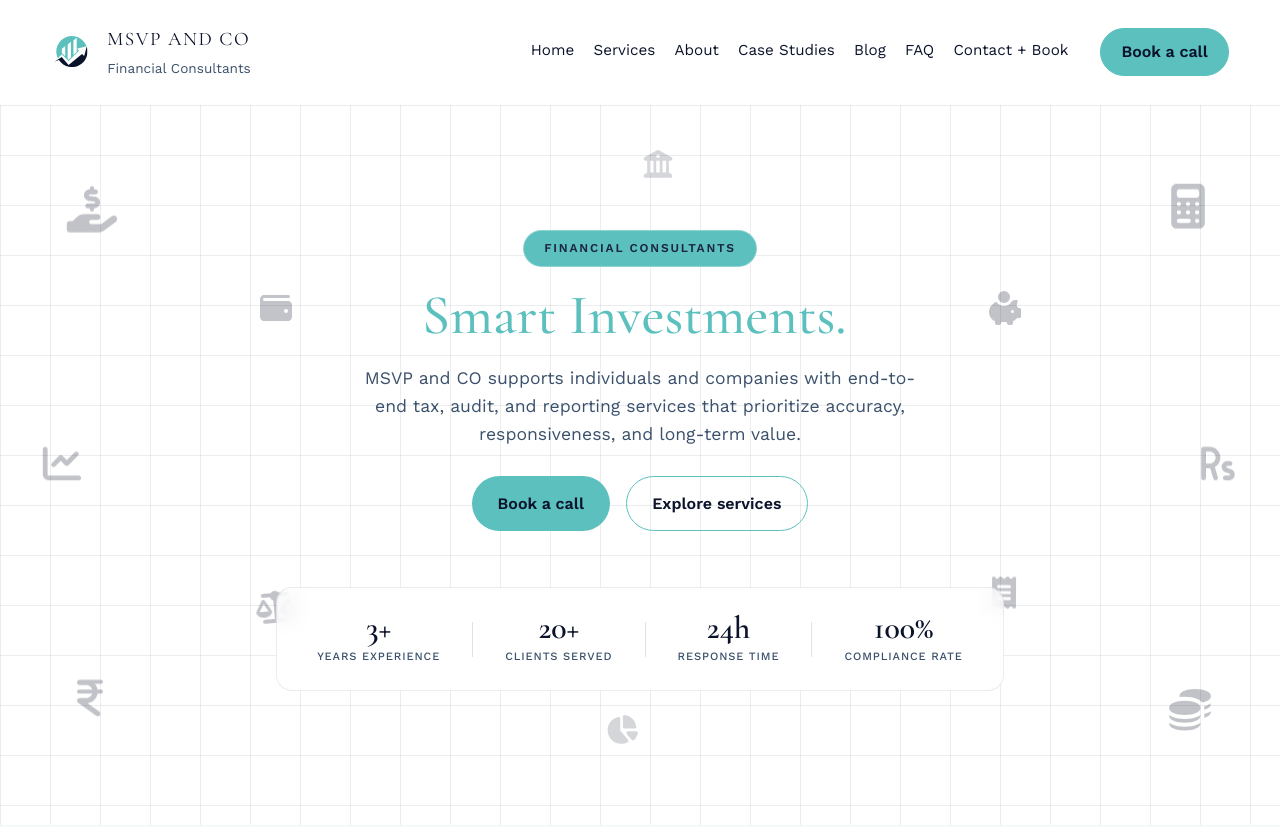
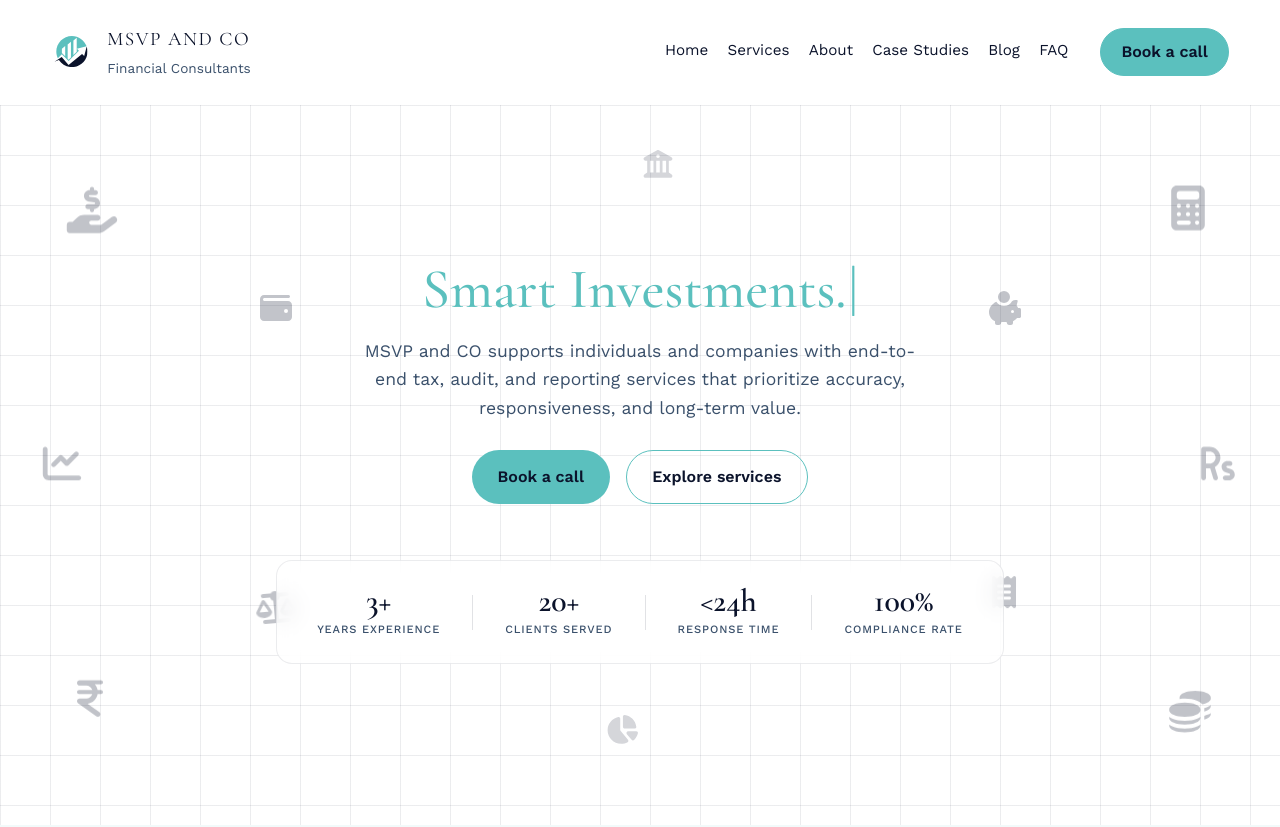
Before and after one commit to varunbellutagi/varunbellutagi.github.io, a React (Vite) app: page / in a window 1280 px wide. Shown: the top 827 px of the page. Built offline with nearby package versions, Linux system fonts and the light colour scheme.

Commit message:
minor changes and fixes

```diff
--- a/src/App.tsx
+++ b/src/App.tsx
@@ -2,11 +2,11 @@
 import { BrowserRouter, Link, Outlet, Route, Routes } from 'react-router-dom';
 import './App.css';
 import logoSrc from './assets/msvpcologo.svg';
+import Home from './pages/Home';
 
 const Blog = lazy(() => import('./pages/Blog'));
 const BlogPost = lazy(() => import('./pages/BlogPost'));
 const Faq = lazy(() => import('./pages/Faq'));
-const Home = lazy(() => import('./pages/Home'));
 
 function Layout() {
   const [isMenuOpen, setIsMenuOpen] = useState(false);
@@ -19,7 +19,9 @@
       <header className="site-header">
         <div className="header-bar">
           <div className="brand">
+            <Link to="/">
               <img src={logoSrc} className="site-logo" alt="MSVP and CO Logo" />
+            </Link>
             <div className="brand-text">
               <span className="brand-name">MSVP and CO</span>
               <span className="brand-sub">Financial Consultants</span>
@@ -41,9 +43,9 @@
 
         <div className={`header-menu ${isMenuOpen ? 'open' : ''}`}>
           <nav className="nav">
-            <Link to="/" onClick={closeMenu}>
+            <a href="/#home" onClick={closeMenu}>
               Home
-            </Link>
+            </a>
             <a href="/#services" onClick={closeMenu}>
               Services
             </a>
@@ -59,9 +61,6 @@
             <Link to="/faq" onClick={closeMenu}>
               FAQ
             </Link>
-            <a href="/#contact" onClick={closeMenu}>
-              Contact + Book
-            </a>
           </nav>
           <a className="nav-cta" href="/#contact" onClick={closeMenu}>
             Book a call
@@ -76,7 +75,7 @@
           <div className="footer-nav">
             <div className="footer-col">
               <h4>Company</h4>
-              <Link to="/">Home</Link>
+              <a href="/#home">Home</a>
               <a href="/#about">About Us</a>
               <a href="/#services">Services</a>
               <a href="/#case-studies">Case Studies</a>
@@ -139,16 +138,35 @@
 function App() {
   return (
     <BrowserRouter>
-      <Suspense fallback={<div>Loading...</div>}>
       <Routes>
         <Route element={<Layout />}>
           <Route path="/" element={<Home />} />
-            <Route path="/blog" element={<Blog />} />
-            <Route path="/blog/:slug" element={<BlogPost />} />
-            <Route path="/faq" element={<Faq />} />
+          <Route
+            path="/blog"
+            element={
+              <Suspense fallback={null}>
+                <Blog />
+              </Suspense>
+            }
+          />
+          <Route
+            path="/blog/:slug"
+            element={
+              <Suspense fallback={null}>
+                <BlogPost />
+              </Suspense>
+            }
+          />
+          <Route
+            path="/faq"
+            element={
+              <Suspense fallback={null}>
+                <Faq />
+              </Suspense>
+            }
+          />
         </Route>
       </Routes>
-      </Suspense>
     </BrowserRouter>
   );
 }
--- a/src/index.css
+++ b/src/index.css
@@ -75,11 +75,20 @@
   box-sizing: border-box;
 }
 
+html {
+  scroll-behavior: smooth;
+}
+
 body {
   margin: 0;
   min-width: 320px;
   background-color: var(--surface-900);
   color: inherit;
+}
+
+/* Offset for sticky header when navigating to sections */
+section[id] {
+  scroll-margin-top: 100px;
 }
 
 #root {
--- a/src/pages/Blog.tsx
+++ b/src/pages/Blog.tsx
@@ -1,8 +1,13 @@
+import { useEffect } from 'react';
 import { Link } from 'react-router-dom';
 import { getAllPosts } from '../utils/blog';
 
 function Blog() {
   const posts = getAllPosts();
+
+  useEffect(() => {
+    window.scrollTo({ top: 0, behavior: 'instant' });
+  }, []);
 
   return (
     <main className="blog">
@@ -23,7 +28,7 @@
               <div className="blog-meta">{post.date}</div>
               <h3>{post.title}</h3>
               <p>{post.excerpt}</p>
-              <Link className="text-link" to={`/blog/${post.slug}`}>
+              <Link className="text-link-read-more" to={`/blog/${post.slug}`}>
                 Read more
               </Link>
             </article>
--- a/src/pages/BlogPost.tsx
+++ b/src/pages/BlogPost.tsx
@@ -1,3 +1,4 @@
+import { useEffect } from 'react';
 import { Link, useParams } from 'react-router-dom';
 import ReactMarkdown from 'react-markdown';
 import remarkGfm from 'remark-gfm';
@@ -6,6 +7,10 @@
 function BlogPost() {
   const { slug } = useParams();
   const post = slug ? getPostBySlug(slug) : null;
+
+  useEffect(() => {
+    window.scrollTo({ top: 0, behavior: 'instant' });
+  }, [slug]);
 
   if (!post) {
     return (
--- a/src/pages/Faq.tsx
+++ b/src/pages/Faq.tsx
@@ -1,6 +1,11 @@
+import { useEffect } from 'react';
 import FaqSection from '../sections/FaqSection';
 
 function Faq() {
+  useEffect(() => {
+    window.scrollTo({ top: 0, behavior: 'instant' });
+  }, []);
+
   return (
     <main className="faq">
       <FaqSection />
--- a/src/pages/Home.tsx
+++ b/src/pages/Home.tsx
@@ -1,3 +1,5 @@
+import { useEffect } from 'react';
+import { useLocation } from 'react-router-dom';
 import AboutSection from '../sections/AboutSection';
 import CaseStudiesSection from '../sections/CaseStudiesSection';
 import ContactSection from '../sections/ContactSection';
@@ -6,6 +8,17 @@
 import ServicesSection from '../sections/ServicesSection';
 
 function Home() {
+  const location = useLocation();
+
+  useEffect(() => {
+    if (location.hash) {
+      const element = document.querySelector(location.hash);
+      if (element) {
+        element.scrollIntoView({ behavior: 'smooth' });
+      }
+    }
+  }, [location]);
+
   return (
     <main className="home">
       <HeroSection />
--- a/src/sections/AboutSection.tsx
+++ b/src/sections/AboutSection.tsx
@@ -16,14 +16,6 @@
       linkedin: 'https://www.linkedin.com/in/manvitha-udupa-189a4318b',
       email: 'mailto:manviudupa@gmail.com',
     },
-    {
-      name: 'Preethi Ramesh',
-      role: 'Income Tax and Assessments',
-      bio: 'Expert in handling Income Tax and GST assessments, Income Tax planning and return filing, statutory audits, internal audits, and concurrent audits.',
-      image: '/preethi.JPG',
-      linkedin: 'https://www.linkedin.com/in/preethi-ramesh',
-      email: 'mailto:preethialka2025@gmail.com',
-    },
   ];
   const industries = [
     { name: 'Manufacturing', meta: '2+ clients · 1+ yrs' },
@@ -39,7 +31,7 @@
     <section id="about" className="section alt">
       <div className="section-header">
         <p className="eyebrow">About</p>
-        <h2>Three partners, one shared standard of rigor</h2>
+        <h2>Trusted expertise, dedicated to your success</h2>
       </div>
       <div className="partners-grid">
         {partners.map((partner) => (
--- a/src/sections/HeroSection.tsx
+++ b/src/sections/HeroSection.tsx
@@ -15,7 +15,6 @@
     <section id="home" className="hero">
       <BackgroundAnimation />
       <div className="hero-content">
-        <span className="hero-badge">Financial Consultants</span>
         <h1>
           <span className="hero-highlight">
             {' '}
@@ -58,7 +57,7 @@
         <div className="hero-stat-divider" />
         <div className="hero-stat">
           <span className="stat-value">
-            <CountUp end={24} duration={1800} suffix="h" />
+            <CountUp prefix="<" end={24} duration={1800} suffix="h" />
           </span>
           <span className="stat-label">Response Time</span>
         </div>
--- a/src/styles/background-animations.css
+++ b/src/styles/background-animations.css
@@ -70,20 +70,9 @@
   color: rgba(11, 19, 43, 0.25);
   user-select: none;
   will-change: transform;
-  pointer-events: auto;
-  cursor: pointer;
-  transition:
-    color 0.3s ease,
-    filter 0.3s ease;
+  pointer-events: none;
   /* Default animation settings - overridden by specific classes below */
   animation: float-gentle 6s ease-in-out infinite;
-}
-
-.bg-animation-icon:hover {
-  color: var(--accent); /* Ensure --accent is defined in your root CSS */
-  filter: drop-shadow(0 0 8px rgba(91, 192, 190, 0.6))
-    drop-shadow(0 0 20px rgba(91, 192, 190, 0.4));
-  animation-play-state: paused; /* Pauses floating when hovering */
 }
 
 /* =========================================
--- a/src/styles/buttons.css
+++ b/src/styles/buttons.css
@@ -44,10 +44,6 @@
   will-change: transform;
 }
 
-.magnetic-button:hover {
-  /* Override default button hover transform */
-}
-
 .magnetic-button.button.primary:hover {
   box-shadow: var(--button-hover-shadow);
 }
@@ -59,5 +55,19 @@
   text-decoration-color: var(--link-accent);
   text-decoration-thickness: 2px;
   text-underline-offset: 0.18em;
-  transition: color 0.2s ease-out, text-decoration-color 0.2s ease-out;
+  transition:
+    color 0.2s ease-out,
+    text-decoration-color 0.2s ease-out;
 }
+
+.text-link-read-more {
+  color: #fff;
+  font-weight: 600;
+  text-decoration: underline;
+  text-decoration-color: var(--link-accent);
+  text-decoration-thickness: 2px;
+  text-underline-offset: 0.18em;
+  transition:
+    color 0.2s ease-out,
+    text-decoration-color 0.2s ease-out;
+}
--- a/src/styles/hero.css
+++ b/src/styles/hero.css
@@ -21,16 +21,16 @@
 
 .hero-badge {
   display: inline-block;
-  padding: 0.5rem 1.25rem;
+  padding: 0.4rem 0.75rem;
   margin-bottom: 1rem;
-  font-size: 0.75rem;
-  font-weight: 600;
+  font-size: 0.7rem;
+  font-weight: 500;
   text-transform: uppercase;
-  letter-spacing: 0.15em;
-  color: var(--ink-700);
-  background: var(--ink-300);
-  border: 1px solid rgba(255, 255, 255, 0.3);
-  border-radius: 100px;
+  letter-spacing: 0.12em;
+  color: var(--ink-500);
+  background: rgba(11, 19, 43, 0.06);
+  border: none;
+  border-radius: 4px;
 }
 
 .hero-content h1 {
```
Also changed, not shown: 1 other file (tests, documents, lock files or other folders). Lines whose indentation alone changed are shown as unchanged.
